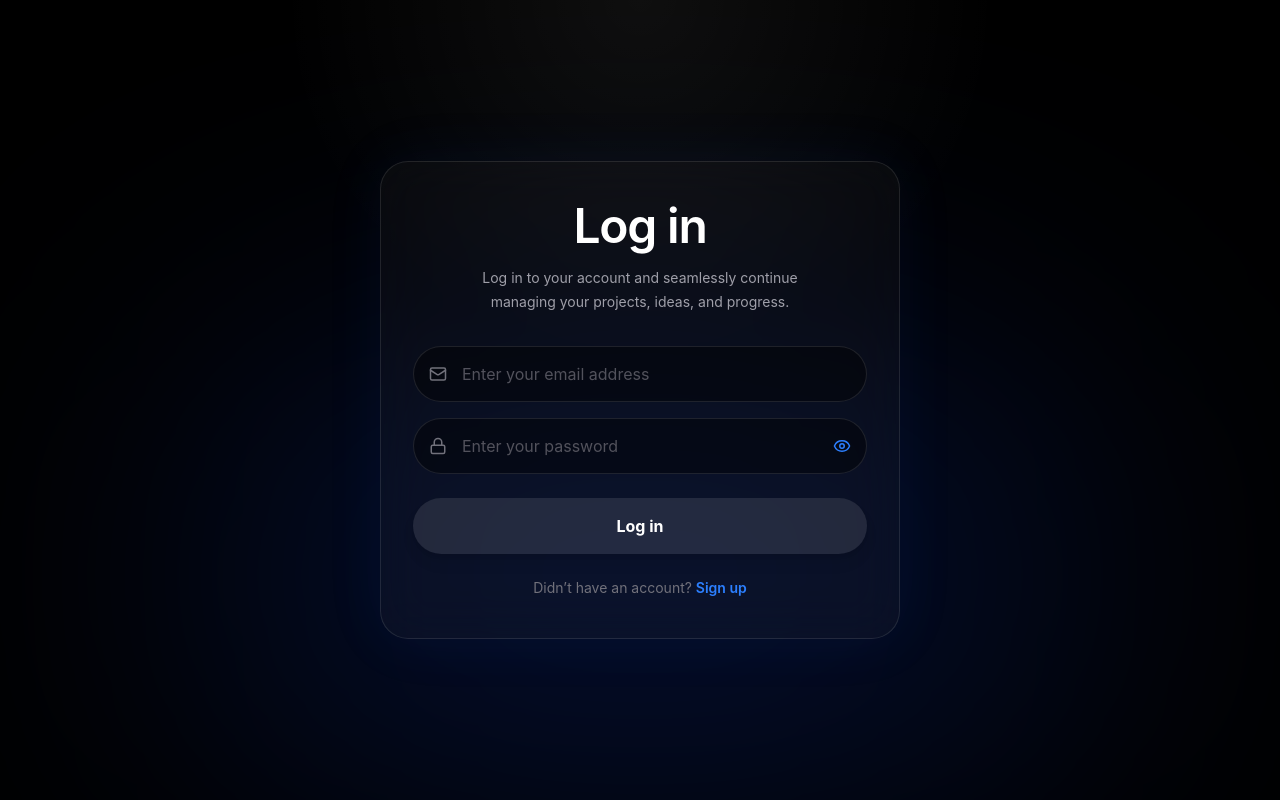
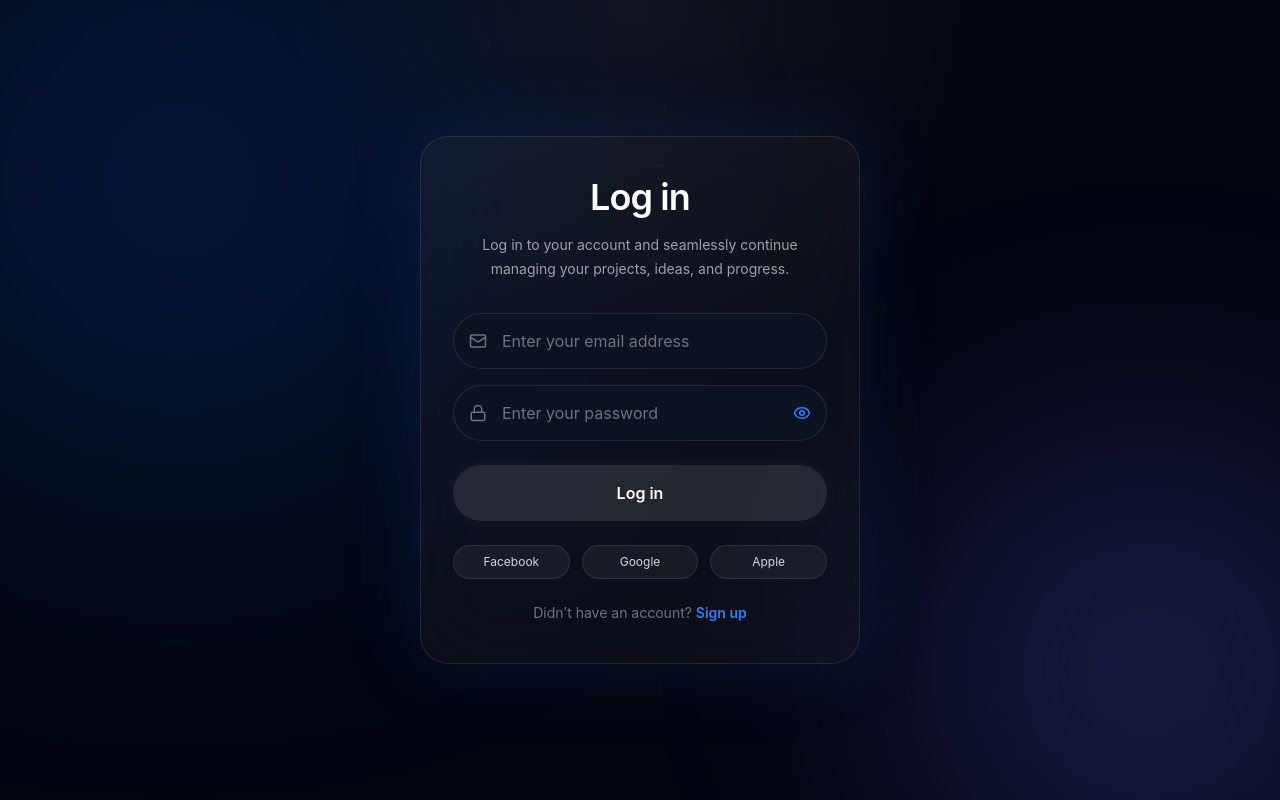
Before and after one commit to Shikhar-Pandey04/linear-app-frontend, a React app in the folder frontend/: page /login in a window 1280 px wide. Built offline with nearby package versions, Linux system fonts and the light colour scheme; the HTML template or start-up script is replaced by a standard one.

Commit message:
feat: upgrade auth UI to premium design

```diff
--- a/frontend/src/pages/LoginPage.jsx
+++ b/frontend/src/pages/LoginPage.jsx
@@ -1,13 +1,12 @@
 import React, { useState } from "react";
 import { useNavigate, Link } from "react-router-dom";
 import { motion } from "framer-motion";
-import { Mail, Lock, Eye } from "lucide-react";
+import { Mail, Lock, Eye, EyeOff } from "lucide-react";
 import API from "../api/axios";
 
 const LoginPage = () => {
   const navigate = useNavigate();
 
-  // 1. Ensure state is strictly empty strings
   const [email, setEmail] = useState("");
   const [password, setPassword] = useState("");
   const [showPass, setShowPass] = useState(false);
@@ -39,21 +38,33 @@ const LoginPage = () => {
   };
 
   return (
-    <div className="min-h-screen bg-black relative flex items-center justify-center px-4 overflow-hidden">
-      <div className="absolute bottom-0 left-1/2 -translate-x-1/2 w-[900px] h-[450px] bg-blue-700/20 blur-[140px] rounded-full" />
+    <div className="min-h-screen bg-[#03060f] relative flex items-center justify-center px-4 overflow-hidden">
+
+      {/* 🔥 BACKGROUND GLOW (premium wala) */}
+      <div className="absolute w-[600px] h-[600px] bg-blue-600/20 blur-[140px] rounded-full top-[-120px] left-[-120px]" />
+      <div className="absolute w-[500px] h-[500px] bg-indigo-500/20 blur-[120px] rounded-full bottom-[-120px] right-[-120px]" />
       <div className="absolute inset-0 bg-[radial-gradient(circle_at_top,rgba(255,255,255,0.06),transparent_35%)]" />
 
+      {/* 🧊 CARD */}
       <motion.div
         initial={{ opacity: 0, y: 35 }}
         animate={{ opacity: 1, y: 0 }}
         transition={{ duration: 0.6 }}
-        className="relative z-10 w-full max-w-[520px] rounded-[28px] border border-white/10 bg-white/[0.03] backdrop-blur-xl px-8 py-10 shadow-[0_0_60px_rgba(37,99,235,0.08)]"
+        className="relative z-10 w-full max-w-[440px] rounded-[28px] border border-white/10
+        bg-white/[0.04] backdrop-blur-2xl px-8 py-10
+        shadow-[0_0_80px_rgba(37,99,235,0.15)]"
       >
-        <h1 className="text-white text-5xl font-semibold text-center tracking-tight">Log in</h1>
+        {/* TITLE */}
+        <h1 className="text-white text-4xl font-semibold text-center tracking-tight">
+          Log in
+        </h1>
+
         <p className="text-zinc-400 text-center text-sm mt-4 leading-6 max-w-sm mx-auto">
-          Log in to your account and seamlessly continue managing your projects, ideas, and progress.
+          Log in to your account and seamlessly continue managing your
+          projects, ideas, and progress.
         </p>
 
+        {/* ERROR */}
         {error && (
           <div className="mt-6 bg-red-500/10 border border-red-500/20 text-red-400 text-sm p-3 rounded-xl text-center font-medium">
             {error}
@@ -62,52 +73,71 @@ const LoginPage = () => {
 
         <form onSubmit={handleLogin} className="mt-8 space-y-4" autoComplete="off">
 
-          {/* EMAIL - Added autoComplete="off" and unique id */}
+          {/* EMAIL */}
           <div className="relative">
             <Mail size={18} className="absolute left-4 top-1/2 -translate-y-1/2 text-zinc-500" />
             <input
               type="email"
               required
-              name="user_email_unique" // Unique name to trick browser autofill
-              autoComplete="off"       // Strictly tell browser not to autofill
+              autoComplete="off"
               placeholder="Enter your email address"
               value={email}
               onChange={(e) => setEmail(e.target.value)}
-              className="w-full h-14 pl-12 pr-4 rounded-full bg-black/40 border border-white/10 text-white placeholder:text-zinc-600 outline-none focus:border-blue-500 transition"
+              className="w-full h-14 pl-12 pr-4 rounded-full bg-[#0b1220] border border-white/10
+              text-white placeholder:text-zinc-500 outline-none
+              focus:border-blue-500 focus:ring-1 focus:ring-blue-500/40 transition"
             />
           </div>
 
-          {/* PASSWORD - Added autoComplete="new-password" */}
+          {/* PASSWORD */}
           <div className="relative">
             <Lock size={18} className="absolute left-4 top-1/2 -translate-y-1/2 text-zinc-500" />
             <input
               type={showPass ? "text" : "password"}
               required
-              name="user_password_unique"
-              autoComplete="new-password" // Prevents browser from filling saved passwords
+              autoComplete="new-password"
               placeholder="Enter your password"
               value={password}
               onChange={(e) => setPassword(e.target.value)}
-              className="w-full h-14 pl-12 pr-12 rounded-full bg-black/40 border border-white/10 text-white placeholder:text-zinc-600 outline-none focus:border-blue-500 transition"
+              className="w-full h-14 pl-12 pr-12 rounded-full bg-[#0b1220] border border-white/10
+              text-white placeholder:text-zinc-500 outline-none
+              focus:border-blue-500 focus:ring-1 focus:ring-blue-500/40 transition"
             />
             <button
               type="button"
               onClick={() => setShowPass(!showPass)}
-              className="absolute right-4 top-1/2 -translate-y-1/2 text-blue-500 hover:text-blue-400 transition"
+              className="absolute right-4 top-1/2 -translate-y-1/2 text-blue-500 hover:text-blue-400"
             >
-              <Eye size={18} />
+              {showPass ? <EyeOff size={18} /> : <Eye size={18} />}
             </button>
           </div>
 
+          {/* BUTTON */}
           <button
             type="submit"
             disabled={loading}
-            className="w-full h-14 rounded-full bg-white/10 hover:bg-white/15 text-white font-bold transition disabled:opacity-50 mt-2 shadow-lg"
+            className="w-full h-14 rounded-full bg-white/10 hover:bg-white/20
+            text-white font-semibold transition disabled:opacity-50
+            shadow-[0_0_20px_rgba(255,255,255,0.05)] mt-2"
           >
             {loading ? "Logging in..." : "Log in"}
           </button>
+
+          {/* SOCIAL (optional but premium feel) */}
+          <div className="flex gap-3 pt-2">
+            <button className="flex-1 py-2 rounded-full bg-white/5 border border-white/10 text-xs text-gray-300 hover:bg-white/10">
+              Facebook
+            </button>
+            <button className="flex-1 py-2 rounded-full bg-white/5 border border-white/10 text-xs text-gray-300 hover:bg-white/10">
+              Google
+            </button>
+            <button className="flex-1 py-2 rounded-full bg-white/5 border border-white/10 text-xs text-gray-300 hover:bg-white/10">
+              Apple
+            </button>
+          </div>
         </form>
 
+        {/* SIGNUP */}
         <p className="text-center text-zinc-500 text-sm mt-6">
           Didn’t have an account?{" "}
           <Link to="/signup" className="text-blue-500 font-semibold hover:text-blue-400">
```
Also changed, not shown: frontend/src/pages/SignupPage.jsx (+42 -30 lines).
